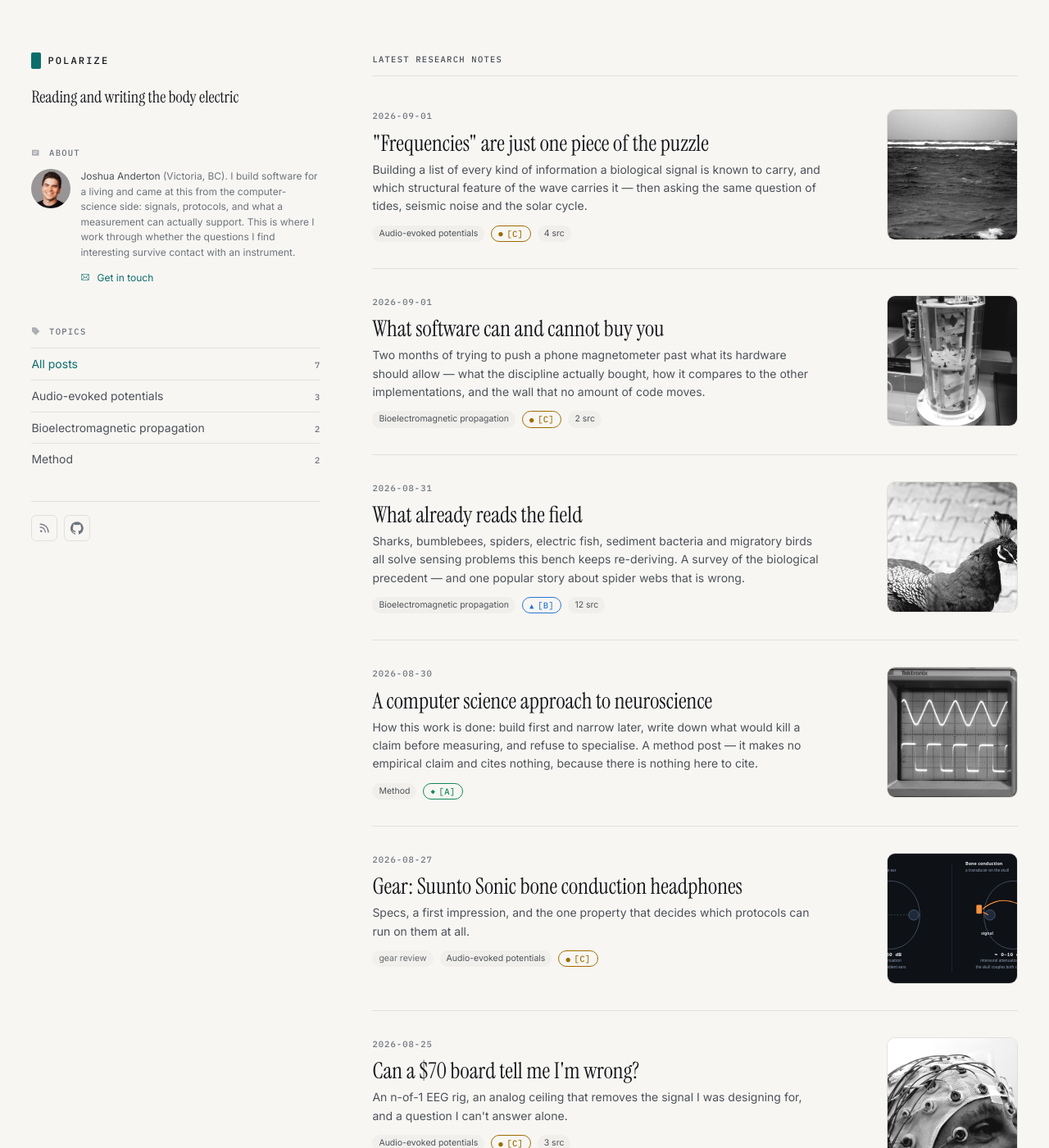
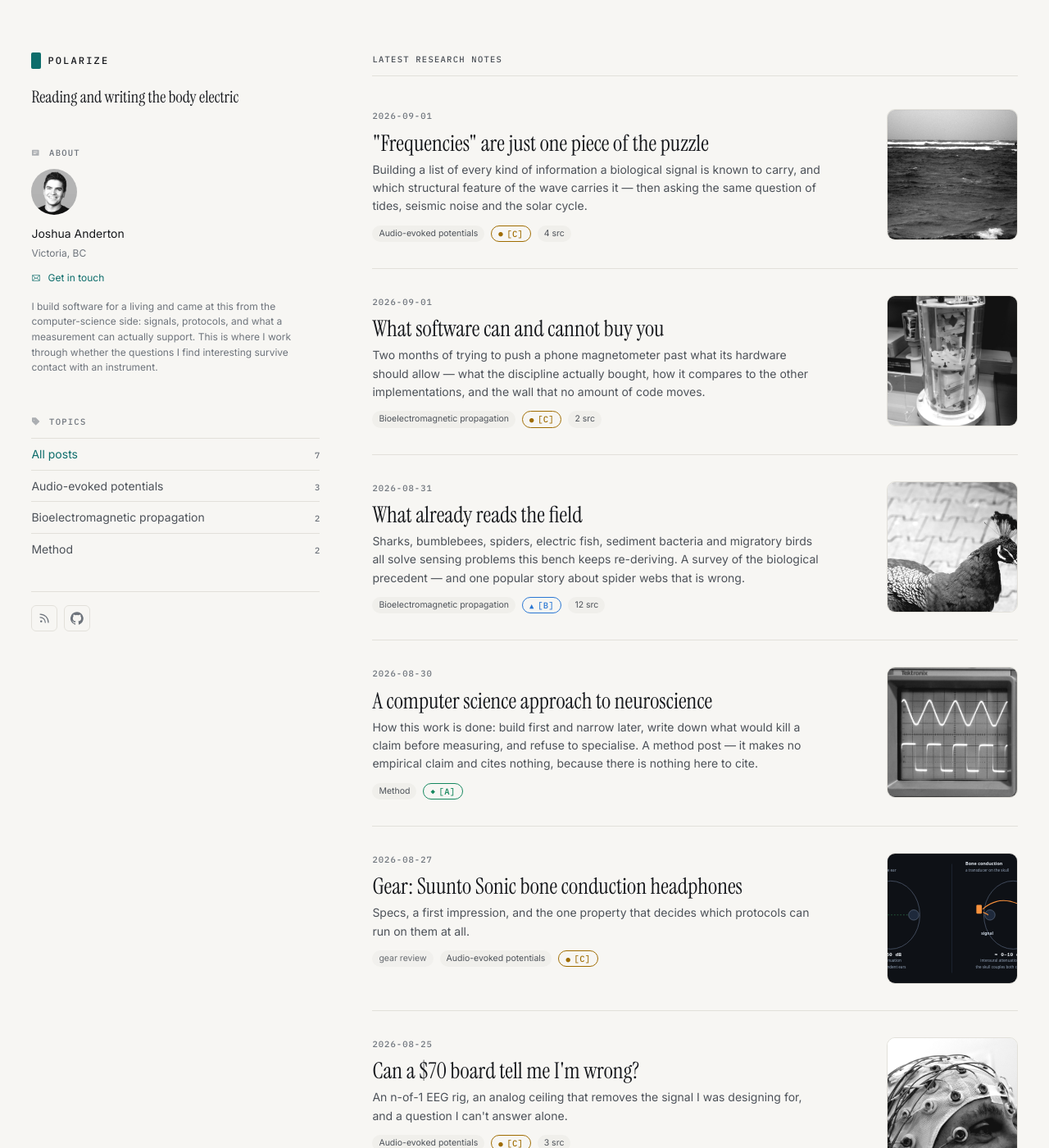
Before and after one commit to polarizetech/polarize.tech, a Jekyll site: the page built from index.html, in a window 1280 px wide and 1400 px high. Shown: the whole window at 82% size. Built offline with Jekyll 4.4.1, drawn with Linux system fonts in a browser that asks for light colours; the list of posts is cut into pages by our own code.

Commit message:
site: stack the author block, and desaturate the avatar
The About block was an avatar with the note wrapped beside it, and the name and
location were markdown inside that note. They are structured fields now —
author.name and author.location in _config.yml — and the block stacks: avatar,
name, location, contact link, then the description below the whole group and
flush to the avatar's left edge rather than indented beside it.

Avatar goes through scripts/prepare_image.py like every other image on the site,
so it is monochrome under the same recipe instead of being the one colour
photograph on the page. 320px, 208KB PNG -> 11KB JPEG.

Verified: the five elements stack in order and all share a 43px left edge.

Co-Authored-By: Claude Opus 5 <noreply@anthropic.com>

```diff
--- a/_config.yml
+++ b/_config.yml
@@ -42,10 +42,11 @@ contact_email: info@joshanderton.com
 # The sidebar's author note. Kept here rather than in a post so it is written
 # once. `avatar` is optional — the sidebar renders without it.
 author:
-  name: "Josh Anderton"
-  avatar: "/assets/author.png"
+  name: "Joshua Anderton"
+  location: "Victoria, BC"
+  avatar: "/assets/author.jpg"
   note: >-
-    **Joshua Anderton** (Victoria, BC). I build software for a living and came at this from the computer-science
+    I build software for a living and came at this from the computer-science
     side: signals, protocols, and what a measurement can actually support. This
     is where I work through whether the questions I find interesting survive
     contact with an instrument.
--- a/_includes/sidebar.html
+++ b/_includes/sidebar.html
@@ -12,19 +12,28 @@
 
   {%- if site.author %}
   <div class="side__section">
-  <p class="ui-label side__heading">{% include icon.html name="note" %} About</p>
-  <div class="side__bio">
-    {%- if site.author.avatar %}
-    <img class="side__avatar" src="{{ site.author.avatar | relative_url }}"
-         alt="" width="44" height="44" loading="lazy" onerror="this.remove()" />
-    {%- endif %}
-    <div class="side__note">
-      {{ site.author.note | markdownify }}
+    <p class="ui-label side__heading">{% include icon.html name="note" %} About</p>
+
+    {%- comment -%}
+      Identity stacks under the avatar — name, then place, then the contact
+      link — and the description sits below the whole group, flush to the
+      avatar's left edge rather than indented beside it.
+    {%- endcomment -%}
+    <div class="side__ident">
+      {%- if site.author.avatar %}
+      <img class="side__avatar" src="{{ site.author.avatar | relative_url }}"
+           alt="" width="56" height="56" loading="lazy" onerror="this.remove()" />
+      {%- endif %}
+      {%- if site.author.name %}<span class="side__name">{{ site.author.name }}</span>{% endif %}
+      {%- if site.author.location %}<span class="side__place">{{ site.author.location }}</span>{% endif %}
       {%- if site.contact_email %}
-      <p><a class="side__contact" href="mailto:{{ site.contact_email }}?subject=polarize.tech">{% include icon.html name="mail" %} Get in touch</a></p>
+      <a class="side__contact" href="mailto:{{ site.contact_email }}?subject=polarize.tech">{% include icon.html name="mail" %} Get in touch</a>
       {%- endif %}
     </div>
-  </div>
+
+    {%- if site.author.note %}
+    <p class="side__note">{{ site.author.note }}</p>
+    {%- endif %}
   </div>
   {%- endif %}
 
--- a/styles.css
+++ b/styles.css
@@ -62,12 +62,13 @@ body.ui { margin: 0; }
 }
 
 /* Author note — deliberately quiet: small, muted, below the fold of attention. */
-.side__bio { display: flex; gap: var(--space-3); margin: var(--space-3) 0 0; align-items: flex-start; }
-.side__avatar { width: 48px; height: 48px; border-radius: var(--radius-pill); flex: none; object-fit: cover; }
-.side__note { font-size: var(--text-sm); line-height: 1.55; color: var(--faint-foreground); }
-.side__note p { margin: 0; }
-.side__note strong { color: var(--muted-foreground); }
-
+/* Identity stacks vertically under the avatar; the description sits below the
+   whole group, flush left with it rather than indented beside the image. */
+.side__ident { display: flex; flex-direction: column; align-items: flex-start; gap: var(--space-1); margin-top: var(--space-3); }
+.side__avatar { width: 56px; height: 56px; border-radius: var(--radius-pill); object-fit: cover; margin-bottom: var(--space-2); }
+.side__name { color: var(--foreground); font-size: var(--text-base); }
+.side__place { color: var(--faint-foreground); font-size: var(--text-sm); }
+.side__note { margin: var(--space-4) 0 0; font-size: var(--text-sm); line-height: 1.55; color: var(--faint-foreground); }
 .side__section { margin-top: var(--space-7); }
 .side__topics { margin-top: var(--space-7); }
 .side__heading { margin-bottom: var(--space-3); }
@@ -135,8 +136,7 @@ a.ui-btn { text-decoration: none; }
 
 /* A text link on its own line inside the author note, not a button. Shares the
    hover with .prose a so every inline link in the site behaves the same. */
-.side__note p + p { margin-top: var(--space-3); }
-.side__contact { color: var(--accent); text-decoration: none; }
+.side__contact { margin-top: var(--space-2); color: var(--accent); text-decoration: none; font-size: var(--text-sm); }
 .side__contact .ui-icon { margin-right: .4em; opacity: .8; }
 .side__contact:hover,
 .prose a:hover { text-decoration: underline; text-underline-offset: .18em; }
```
Also changed, not shown: assets/author.jpg (added).
